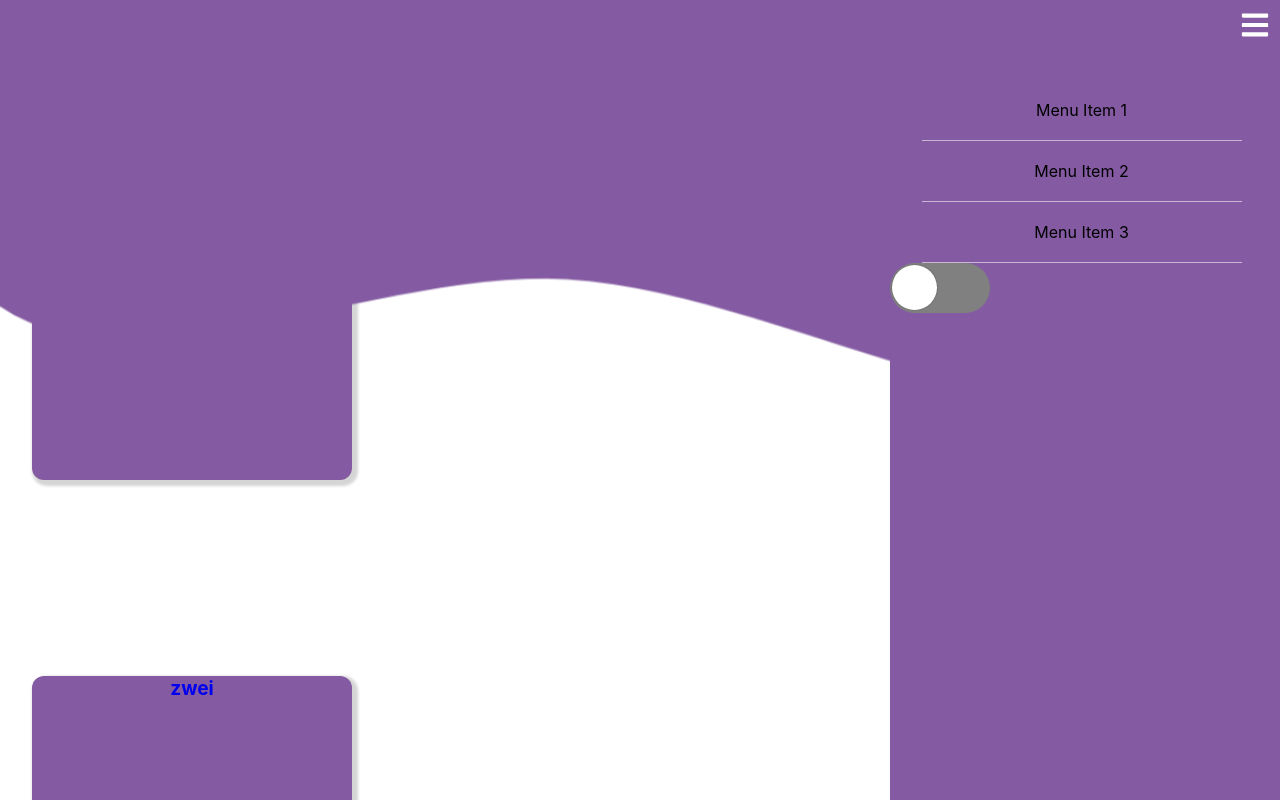
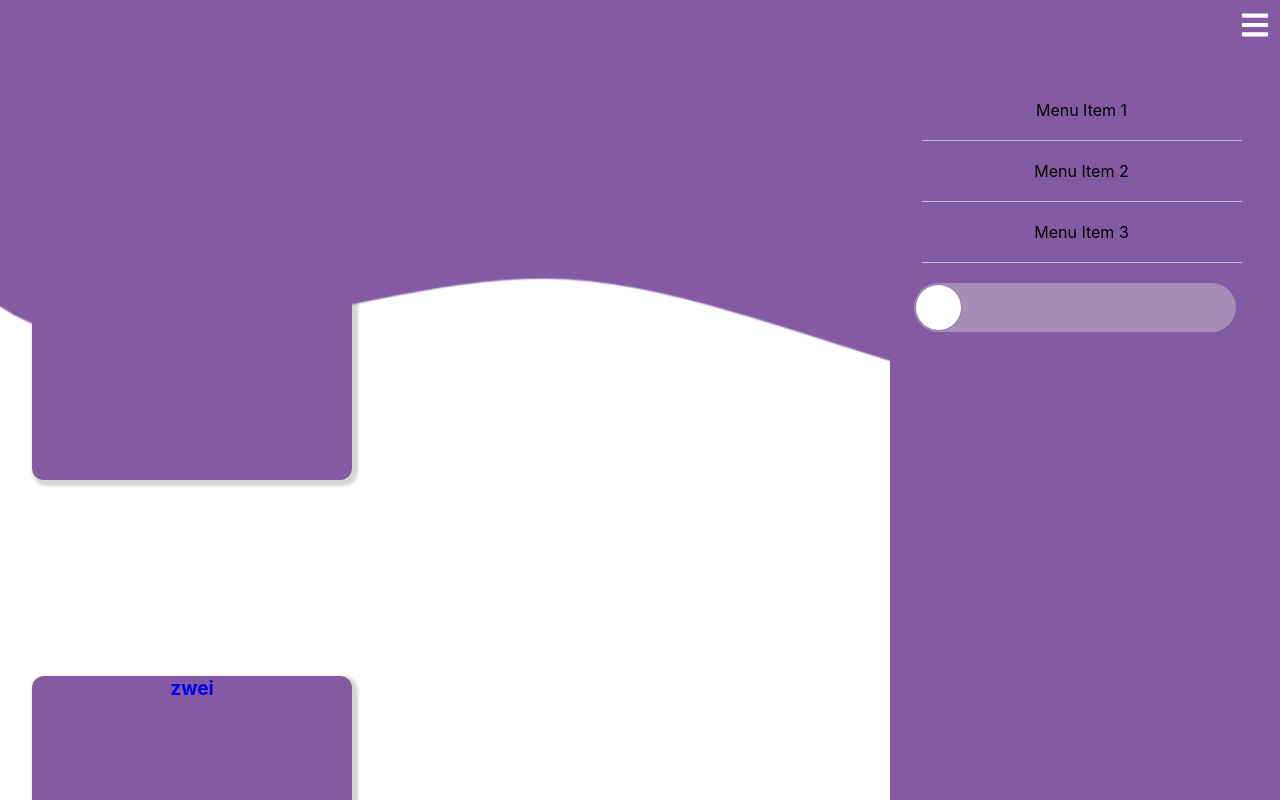
Before and after one commit to xSilentStorm313/Projekt-Web, a React (Create React App) app in the folder webapp/: page /start in a window 1280 px wide. Both pictures are taken after a click on the element 1255 px from the left and 25 px from the top of the page. Shown: the top 800 px of the page. Built offline with nearby package versions, Linux system fonts and the light colour scheme.

Commit message:
veränderung switch

```diff
--- a/webapp/src/components/MenuIcon.js
+++ b/webapp/src/components/MenuIcon.js
@@ -1,7 +1,8 @@
 import React, { useState } from 'react';
 import { FaBars } from 'react-icons/fa';
 import { Link } from 'react-router-dom';
-import Switch from "./SwitchButton"
+import Switch from "./SwitchButton";
+
 
 function MenuIcon({ onClick }) {
   return (
@@ -26,6 +27,7 @@ function Menu({ items }) {
                 <Link to={item.link}>{item.text}</Link>
               </li>
             ))}
+            <br/>
           </ul>
           <Switch />
         </div>
--- a/webapp/src/components/Switch.css
+++ b/webapp/src/components/Switch.css
@@ -9,12 +9,13 @@
     align-items: center;
     justify-content: space-between;
     cursor: pointer;
-    width: 100px;
-    height: 50px;
-    background: grey;
+    width: 322px;
+    height: 49px;
+    background: #A68EB8;
     border-radius: 100px;
     position: relative;
     transition: background-color .2s;
+    margin-left: 1.5rem;
   }
 
   .react-switch-label .react-switch-button {
```
Also changed, not shown: webapp/src/EinzelnerBeitrag.css (line endings or trailing spaces).
